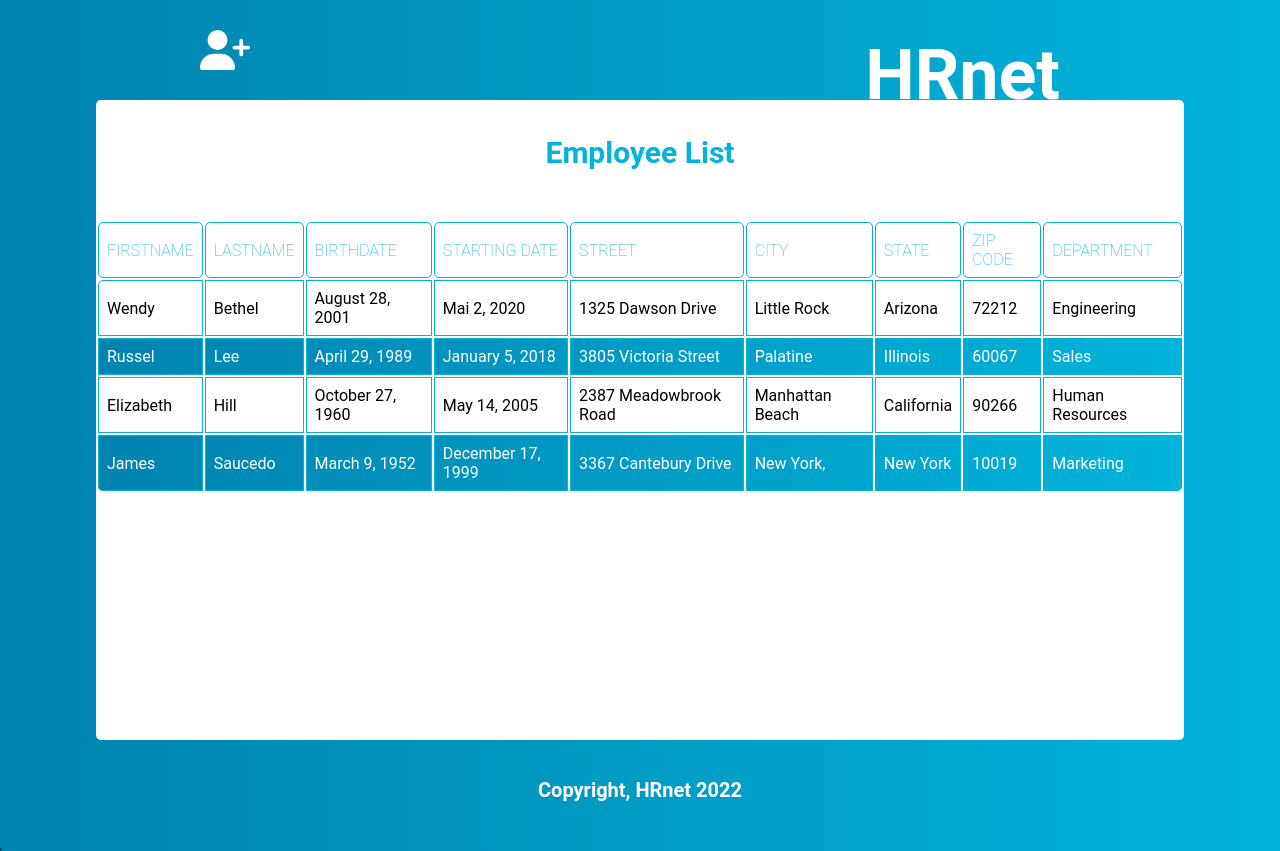
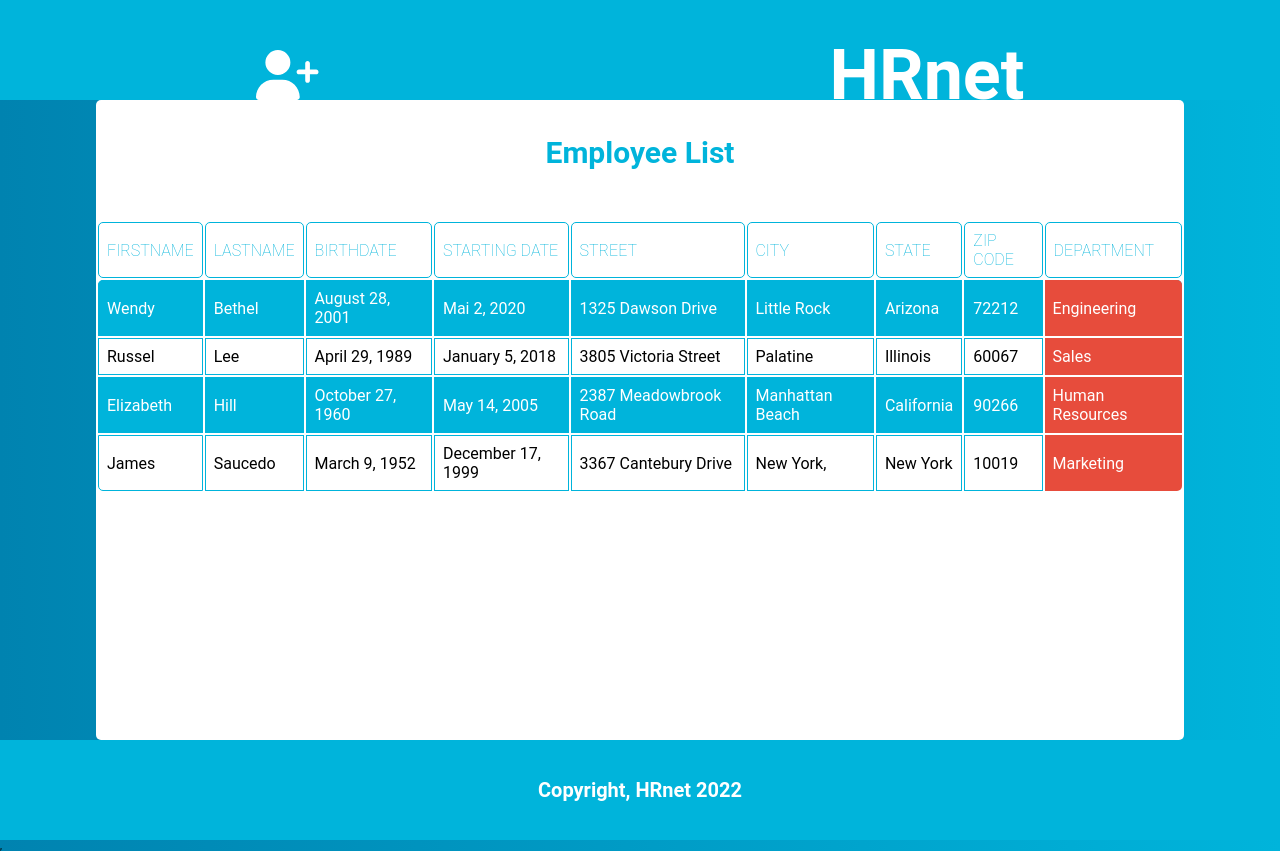
Before and after one commit to PingrisAlexis/HRnet-part1, a React (Create React App) app: page /employee-list in a window 1280 px wide. Built offline with nearby package versions, Linux system fonts and the light colour scheme.

Commit message:
edit background var

```diff
--- a/src/components/employee-form/EmployeeForm.module.scss
+++ b/src/components/employee-form/EmployeeForm.module.scss
@@ -44,8 +44,6 @@
     margin-top: 2rem;
     color: white;
     background: var(--first-background);
-    background: var(--second-background);
-    background: var(--third-background);
     border: none;
     height: 4rem;
     font-size: 2rem;
--- a/src/components/employee-table/EmployeeTable.module.scss
+++ b/src/components/employee-table/EmployeeTable.module.scss
@@ -16,11 +16,15 @@
       color: var(--primary-color);
       font-weight: lighter;
     }
-    tr:nth-child(even) {
+    tbody > tr:nth-child(odd) {
       background: var(--first-background);
-      background: var(--second-background);
-      background: var(--third-background);
       color: white;
+    }
+    tbody > tr >td:last-child {
+      background-color: #e74c3c;
+      cursor: pointer;
+      color: white;
+      border: #e74c3c;
     }
     td { border: 0.1rem solid var(--primary-color); }
     tr:first-child td:first-child { border-top-left-radius: 0.5rem; }
--- a/src/components/footer/Footer.module.scss
+++ b/src/components/footer/Footer.module.scss
@@ -1,8 +1,6 @@
 .footer_container {
   height: 10rem;
   background: var(--first-background);
-  background: var(--second-background);
-  background: var(--third-background);
   width: 100vw;
   display: flex;
   justify-content: center;
--- a/src/components/header/Header.module.scss
+++ b/src/components/header/Header.module.scss
@@ -1,23 +1,22 @@
 .header_container {
   height: 10rem;
   background: var(--first-background);
-  background: var(--second-background);
-  background: var(--third-background);
   width: 100vw;
   display: flex;
-  justify-content: space-between;
-  padding: 0 20rem;
+  justify-content: space-around;
   align-items: center;
+  h1,
+  .header_icon {
+    position: relative;
+    top: 2.5rem;
+    color: white;
+  }
+
   h1 {
     font-size: 7rem;
-    position: relative;
-    top: 2.5rem;
-    right: 2rem;
-    color: white;
   }
   .header_icon {
-    font-size: 4rem;
-    color: white;
+    font-size: 5rem;
   }
   .active_nav_link {
     text-decoration: underline;
```
